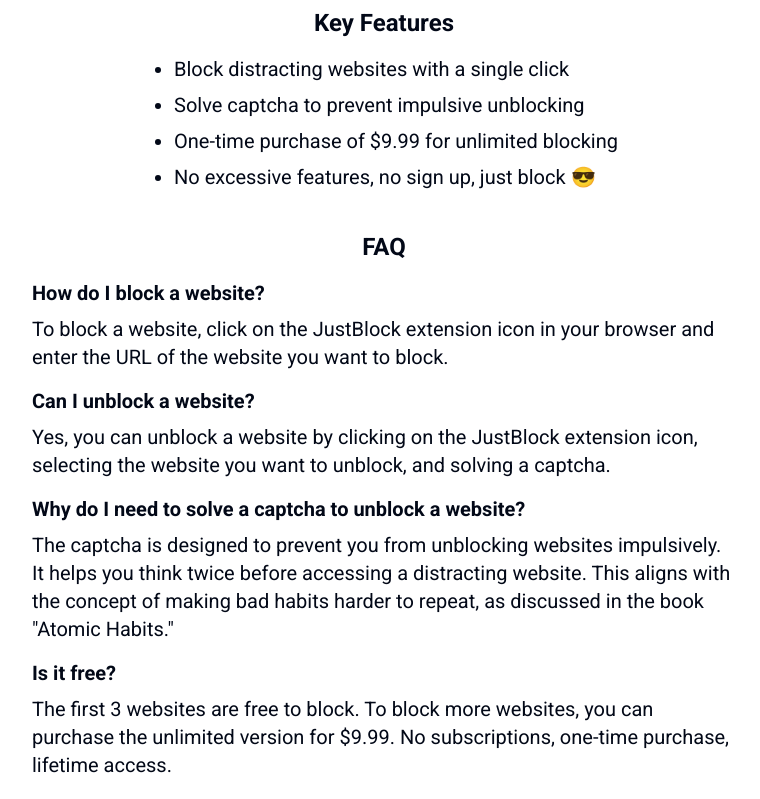
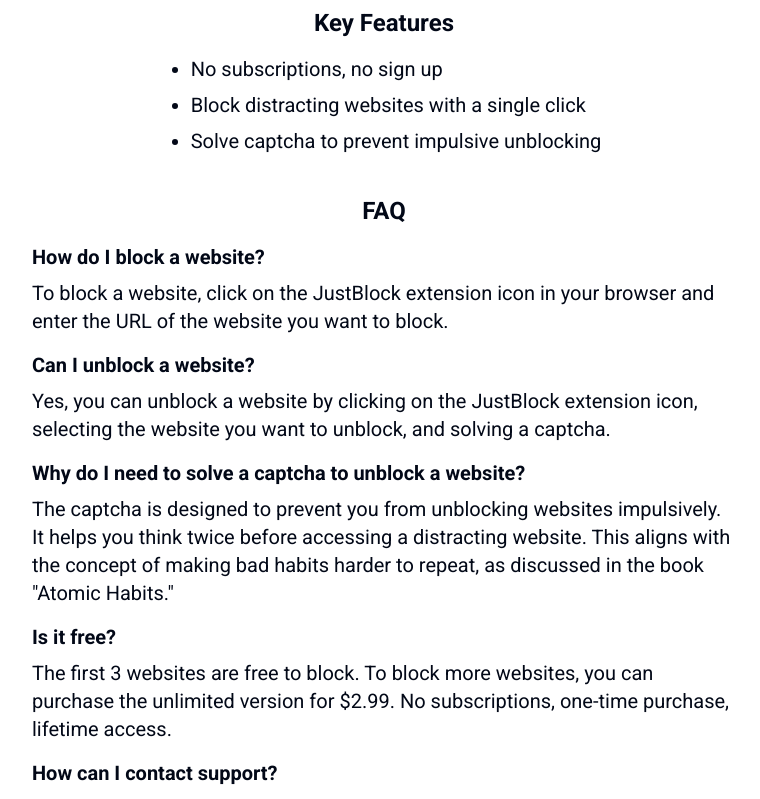
Before and after one commit to just-block/just-block.github.io, a Next.js app: page / in a window 1280 px wide. Shown: the part 720-1519 px from the top of the page, without its empty margins (256-1016 px from the left). Built offline with nearby package versions, Linux system fonts and the light colour scheme.

Commit message:
Add README

```diff
--- a/src/app/page.tsx
+++ b/src/app/page.tsx
@@ -1,7 +1,7 @@
 import { Highlight } from "@/components/highlight";
 import { Button } from "@/components/ui/button";
 import { ChromeIcon } from "@/components/icons/chromeIcon";
-import { extensionLink, supportEmail } from "@/shared/config";
+import { extensionLink, price, supportEmail } from "@/shared/config";
 import { keyFeatures } from "@/shared/text/key-features";
 import { YoutubeTutorial } from "@/shared/youtube-tutorial";
 
@@ -86,8 +86,8 @@
           <h3 className="text-xl font-semibold mb-2">Is it free?</h3>
           <p>
             The first 3 websites are free to block. To block more websites, you
-            can purchase the unlimited version for $9.99. No subscriptions,
-            one-time purchase, lifetime access.
+            can purchase the unlimited version for {"$"}
+            {price}. No subscriptions, one-time purchase, lifetime access.
           </p>
         </div>
 
--- a/src/components/header.tsx
+++ b/src/components/header.tsx
@@ -6,7 +6,7 @@
 import React from "react";
 import { JustBlockLogo } from "@/components/just-block-logo";
 import { useScrolled } from "@/lib/use-scrolled";
-import { navRoutes } from "@/app/nav-routes";
+import { navRoutes } from "@/app/navRoutes";
 import {
   Sheet,
   SheetClose,
--- a/src/shared/config.ts
+++ b/src/shared/config.ts
@@ -2,3 +2,5 @@
 export const websiteUrl = "https://just-block.com";
 export const extensionLink =
   "https://chrome.google.com/webstore/detail/jbclpnhceoikcflgfdlfonceofcbjpgd";
+
+export const price = 2.99
--- a/src/shared/text/key-features.ts
+++ b/src/shared/text/key-features.ts
@@ -1,6 +1,6 @@
+
 export const keyFeatures = [
+  "No subscriptions, no sign up",
   "Block distracting websites with a single click",
   "Solve captcha to prevent impulsive unblocking",
-  "One-time purchase of $9.99 for unlimited blocking",
-  "No excessive features, no sign up, just block 😎",
 ];
```
Also changed, not shown: src/app/navRoutes.ts (renamed from src/app/nav-routes.ts), 1 other file (tests, documents, lock files or other folders).
